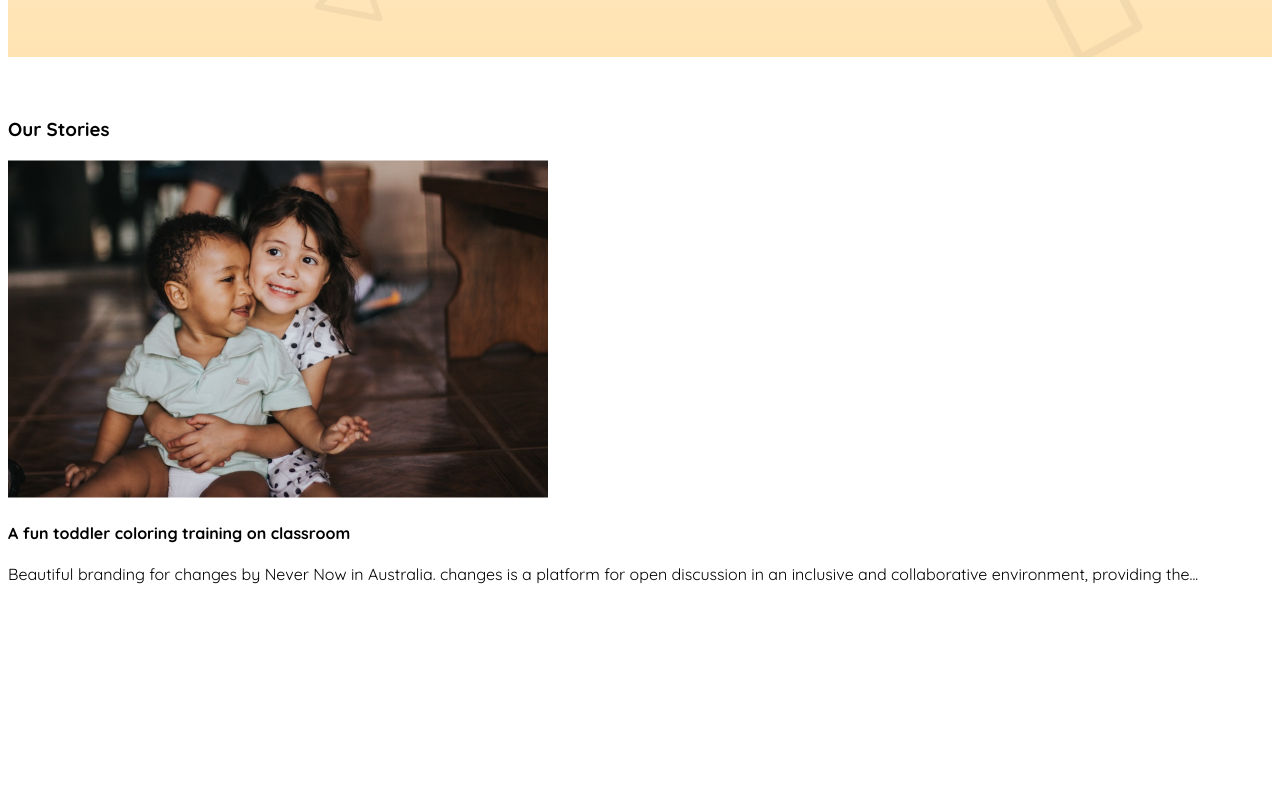
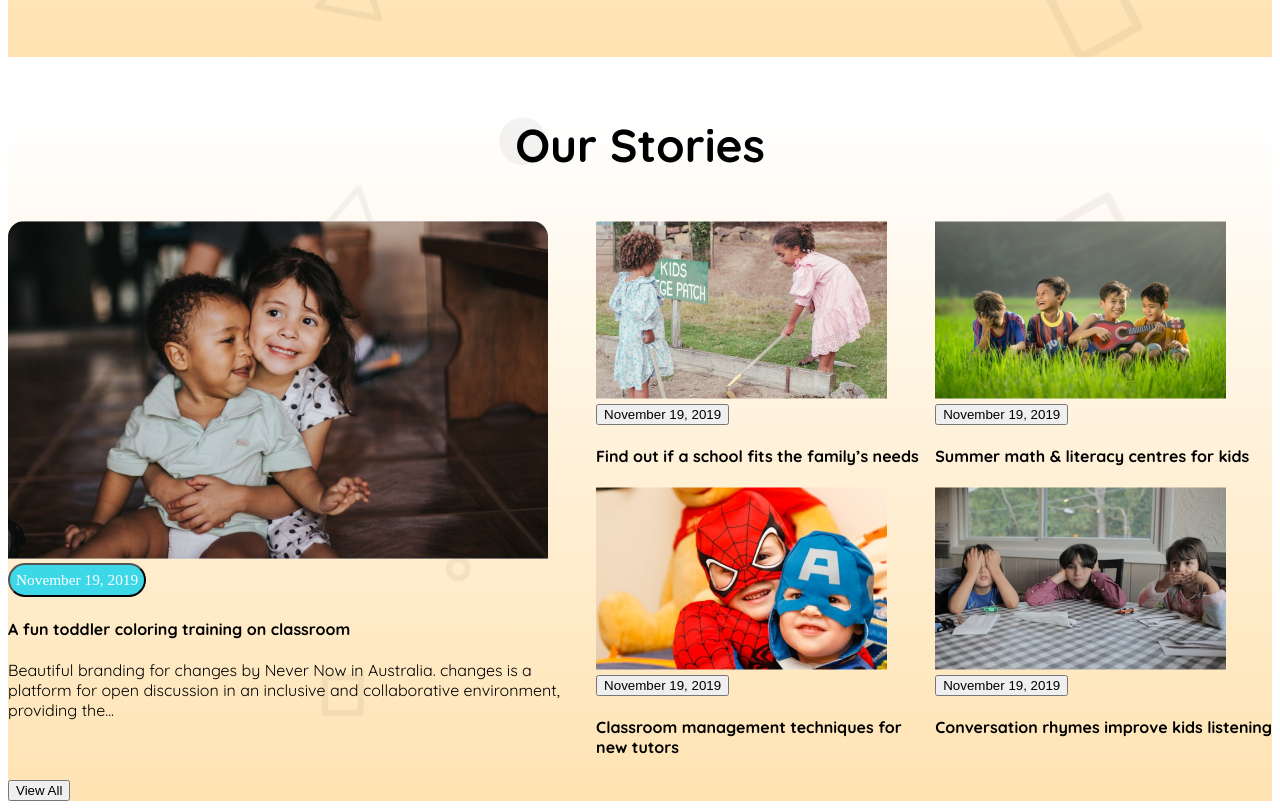
Before and after one commit to Hasanabu458/assignment-2, a plain HTML site: page index.html in a window 1280 px wide. Shown: the part 1613-2422 px from the top of the page. Before the commit the page ends 2213 px from the top, so only its background shows below. Drawn offline with Linux system fonts and the light colour scheme.

Commit message:
new edit stories

```diff
--- a/index.html
+++ b/index.html
@@ -88,8 +88,9 @@
     <section class="stories">
         <h3 class="story-title">Our Stories</h3>
         <div class="story-container">
-            <div class="img-container">
+            <div class="img-container story-1">
                 <img src="asset/images/story-1.png" alt="" class="first-card">
+                <button class="button-1st" type="button">November 19, 2019</button>
                 <div class="story-details">
                     <h4 class="cards-title">A fun toddler coloring training on
                         classroom</h4>
@@ -99,16 +100,36 @@
                 </div>
             </div>
 
-            <div class="img-container">
-
+            <div class="img-container story-2">
+                <div class="img-2nd"><img src="asset/images/story-2.png" alt=""></div>
+                <button type="button">November 19, 2019</button>
+                <h4 class="cards-title">Find out if a school fits the
+                    family’s needs</h4>
             </div>
 
-            <div class="img-container"></div>
+            <div class="img-container story-3">
+                <div class="img-3rd"><img src="asset/images/story-3.png" alt=""></div>
+                <button type="button">November 19, 2019</button>
+                <h4 class="cards-title">Summer math & literacy
+                    centres for kids</h4>
+            </div>
 
-            <div class="img-container"></div>
+            <div class="img-container story-4">
+                <div class="img-3rd"><img src="asset/images/story-4.png" alt=""></div>
+                <button type="button">November 19, 2019</button>
+                <h4 class="cards-title">Classroom management
+                    techniques for new tutors</h4>
+            </div>
 
-            <div class="img-container"></div>
+            <div class="img-container story-5">
+                <div class="img-3rd"><img src="asset/images/story-5.png" alt=""></div>
+                <button type="button">November 19, 2019</button>
+                <h4 class="cards-title">Conversation rhymes
+                    improve kids listening</h4>
+            </div>
+
         </div>
+        <button type="button">View All</button>
     </section>
 
 </body>
--- a/styles/style.css
+++ b/styles/style.css
@@ -384,3 +384,60 @@ width: 60px;
 
 background: rgb(254, 163, 1);
     }
+    /* stories */
+    .story-title{
+        color: rgb(0, 0, 0);
+font-family: Quicksand;
+font-size: 46px;
+font-weight: 700;
+line-height: 57.5px;
+letter-spacing: 0%;
+text-align: center;
+    }
+    .first-card{
+        border-radius: 16px 16px 0px 0px;
+
+background: url(../asset/images/bg.png),rgb(217, 217, 217);
+    }
+   .button-1st{
+
+        color: rgb(255, 255, 255);
+font-family: Raleway;
+font-size: 15.34px;
+font-weight: 500;
+line-height: 28.76px;
+letter-spacing: 0%;
+text-align: left;
+text-transform: capitalize;
+        border-radius: 47.93px;
+
+background: rgb(60, 216, 232);
+    }
+   .story-1{
+grid-area: story1;
+   }
+   .story-2{
+grid-area: story2;
+   }
+   .story-3{
+grid-area: story3;
+   }
+   .story-4{
+grid-area: story4;
+   }
+   .story-5{
+grid-area: story5;
+   }
+
+
+    .stories{
+        background: url(../asset/images/bg.png),linear-gradient(0.00deg, rgba(254, 163, 1, 0.3),rgba(255, 255, 255, 0.3) 100%);
+
+
+    }
+    .story-container{
+        display: grid;
+        grid-template-areas:
+        "story1  story2 story3"
+        "story1  story4 story5"
+    }
```
